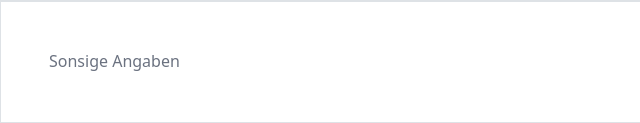
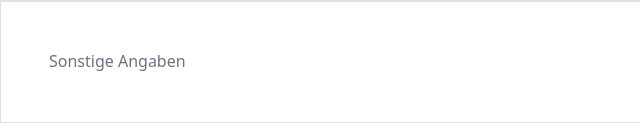
Before and after one commit to J646-ger/projekte.github.io, a plain HTML site: page Lebenslauf.html in a window 1280 px wide. Shown: the part 1118-1241 px from the top of the page, 0-640 px from the left. Drawn offline with nearby package versions, Linux system fonts and the light colour scheme.

Commit message:
git commit -m "1.5"

```diff
--- a/Lebenslauf.html
+++ b/Lebenslauf.html
@@ -382,7 +382,7 @@
           aria-expanded="false"
           aria-controls="accordion-collapse-body-3"
         >
-          <span>Sonsige Angaben</span>
+          <span>Sonstige Angaben</span>
           <svg
             data-accordion-icon
             class="w-6 h-6 shrink-0"
```
